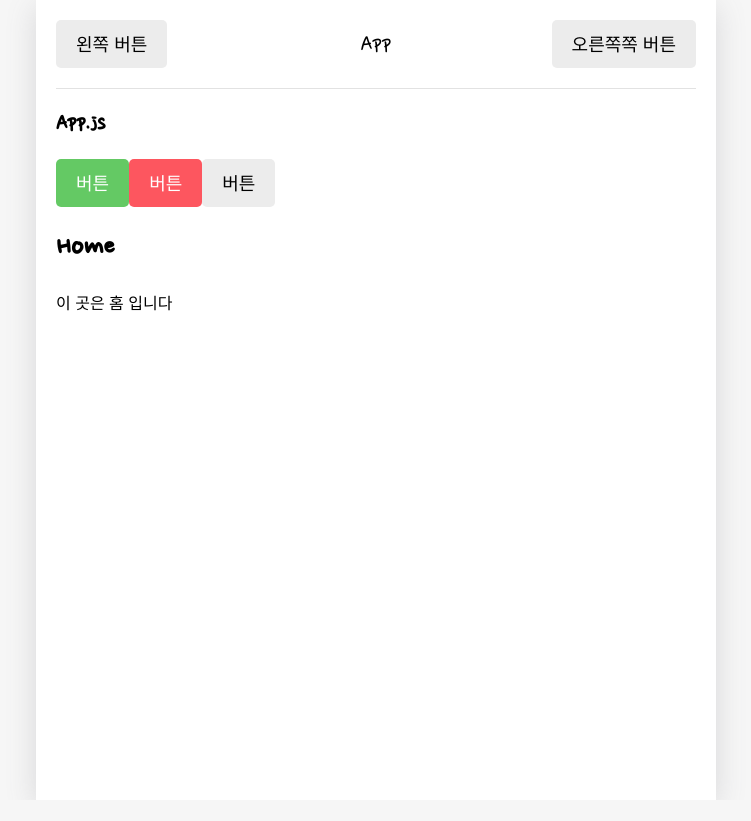
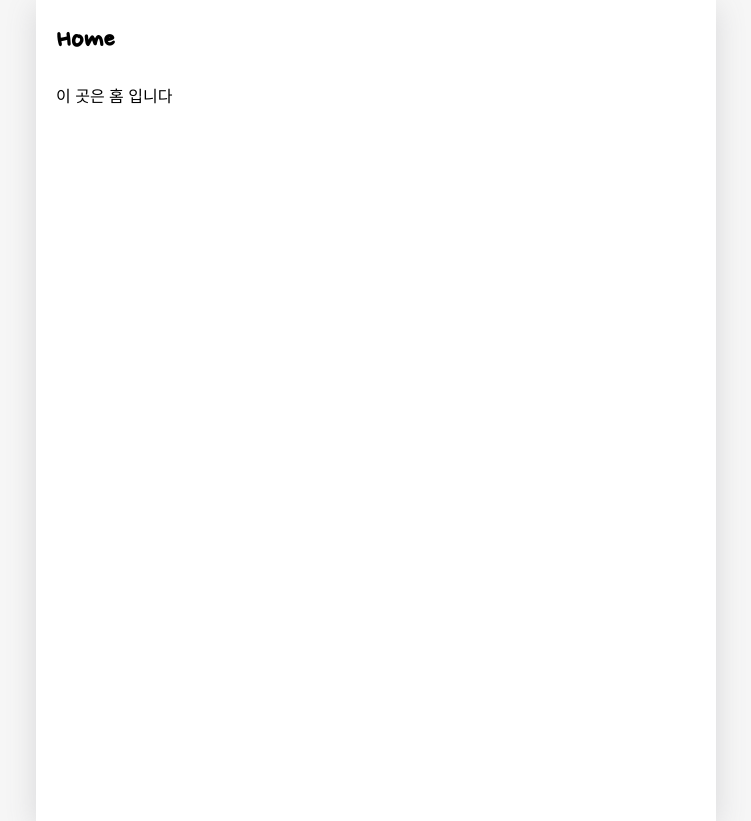
Before and after one commit to InkyDChoyee/React, a React (Create React App) app in the folder emotion_diary/: page / in a window 1280 px wide. Shown: the whole page, without its empty margins (264-1015 px from the left). Before the commit the page ends 800 px from the top, so only its background shows below. Built offline with nearby package versions, Linux system fonts and the light colour scheme; a web font is replaced by a local one.

Commit message:
Feat: diary_data_state_manage_logic_by_reducer

```diff
--- a/emotion_diary/src/App.js
+++ b/emotion_diary/src/App.js
@@ -5,43 +5,87 @@ import Home from "./pages/Home.js";
 import New from "./pages/New";
 import Edit from "./pages/Edit";
 import Diary from "./pages/Diary";
+import { useReducer, useRef } from "react";
 
-import MyButton from "./components/MyButton.js";
-import MyHeader from "./components/MyHeader.js";
+const reducer = (state, action) => {
+  let newState = [];
+  switch (action.type) {
+    case "INIT": {
+      return action.data;
+    }
+    case "CREATE": {
+      // const newItem = {
+      //   // reducer에서 받는 action 객체에서는
+      //   // spread 연산자를 이용하여 newItem 생성
+      //   ...action.data,
+      // };
+      // newState = [newItem, ...state];
+      // newItem 대신 action.data를 직접 넣어줌
+      newState = [action.data, ...state];
+      break;
+    }
+    case "REMOVE": {
+      // targetId를 필터링 한 나머지 요소들을 배열로 만들어서 newState를 바꾼다
+      newState = state.filter((it) => it.id !== action.targetId);
+      break;
+    }
+    case "EDIT": {
+      newState = state.map((it) =>
+        // 전달된 action.data의 id가 일치하는 요소를 찾아내서
+        // 그 일치하는 요소에 action.data를 전달하도록 한다
+        it.id === action.data.id ? { ...action.data } : it
+      );
+      break;
+    }
+    default:
+      return state;
+  }
+  return newState;
+};
 
 function App() {
-  const env = process.env;
-  env.PUBLIC_URL = env.PUBLIC_URL || "";
+  const [data, dispatch] = useReducer(reducer, []);
+
+  // dispatch 함수 만들기
+  const dataId = useRef(0);
+  // CREATE
+  const onCreate = (date, content, emotion) => {
+    // 시간, 내용, 감정 -> 데이터로 전달
+    dispatch({
+      // 이런식으로 데이터 전달
+      type: "CREATE",
+      date: {
+        id: dataId.current,
+        date: new Date(date).getTime(),
+        content,
+        emotion,
+      },
+    });
+    dataId.current += 1;
+  };
+  // REMOVE
+  const onRemove = (targetId) => {
+    dispatch({
+      type: "Remove",
+      targetId,
+    });
+  };
+  // EDIT
+  const onEdit = (targetId, date, content, emotion) => {
+    dispatch({
+      type: "EDIT",
+      date: {
+        id: targetId,
+        date: new Date(date).getTime(),
+        content,
+        emotion,
+      },
+    });
+  };
 
   return (
     <BrowserRouter>
       <div className="App">
-        <MyHeader
-          headText={"App"}
-          leftChild={
-            <MyButton text={"왼쪽 버튼"} onClick={() => alert("왼쪽 클릭")} />
-          }
-          rightChild={
-            <MyButton
-              text={"오른쪽쪽 버튼"}
-              onClick={() => alert("오른쪽 클릭")}
-            />
-          }
-        />
-        <h2>App.js</h2>
-
-        <MyButton
-          text={"버튼"}
-          onClick={() => alert("버튼 클릭")}
-          type={"positive"}
-        />
-        <MyButton
-          text={"버튼"}
-          onClick={() => alert("버튼 클릭")}
-          type={"negative"}
-        />
-        <MyButton text={"버튼"} onClick={() => alert("버튼 클릭")} />
-
         <Routes>
           <Route path="/" element={<Home />} />
           <Route path="/new" element={<New />} />
```
